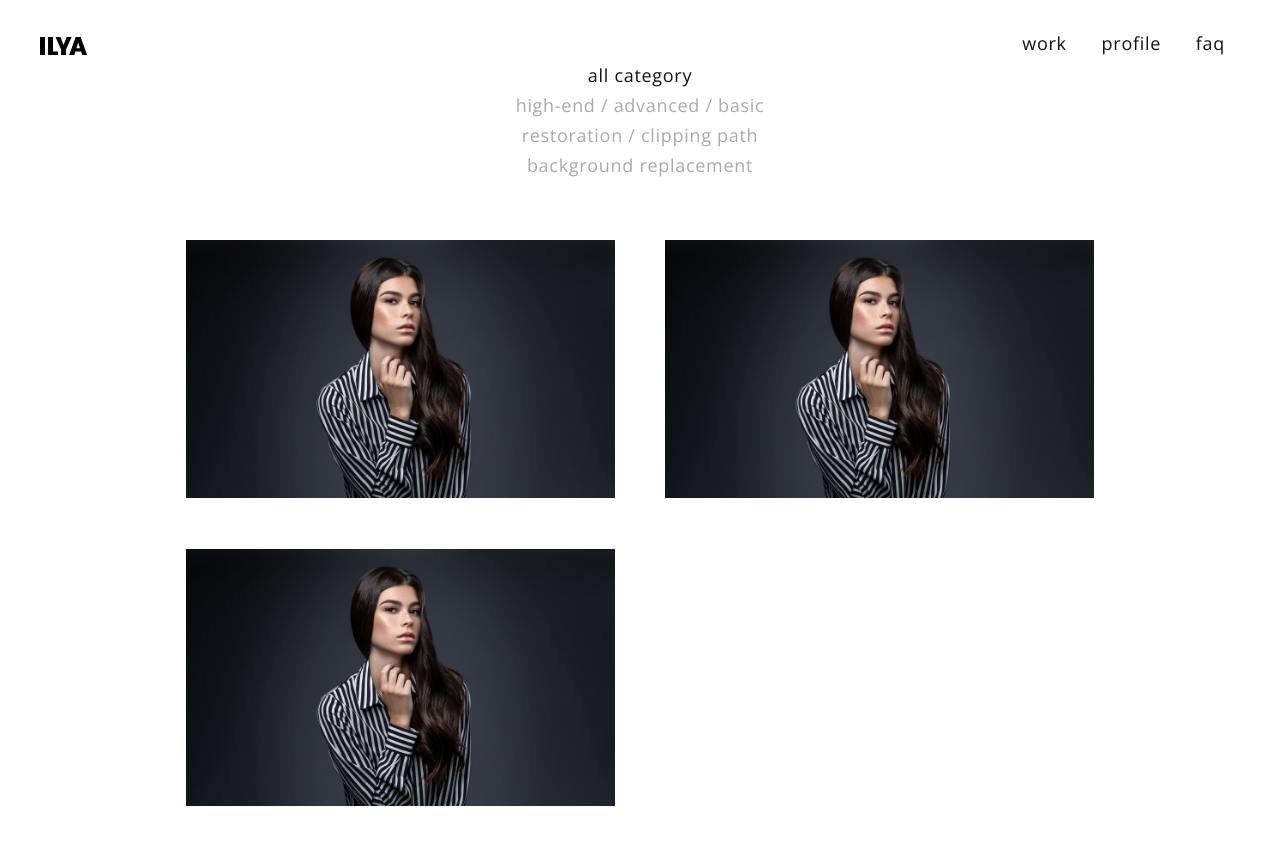
After one commit to nekita6/eshkereee, a PHP site: page /ilya/work.html in a window 1280 px wide. The commit adds this page. Run offline with PHP 8.4, Linux system fonts and the light colour scheme.

Commit message:
gfuishgyushgyudhsyufyushfshfuisa

```diff
--- a/ilya/css/main.css
+++ b/ilya/css/main.css
@@ -3,7 +3,6 @@
 }
 
 body {
-	background-color: #fff;
 	font-family: 'Open Sans', arial, sans-serif;
 	letter-spacing: .7px;
 }
@@ -55,16 +54,6 @@ header {
 	background-color: transparent;
 }
 
-::-moz-selection {
-  color: #ffffdd;
-  background: #000;
-}
-
-::selection {
-  color: #ffffdd;
-  background: #000;
-}
-
 #logo {
 	height: 21px;
 }
@@ -139,6 +156,56 @@ header.absolute a {
 
 .right-float h3 {
 	margin-top: 100px;
+}
+
+#category-box {
+	width: 300px;
+	text-align: center;
+	margin: auto;
+	padding-bottom: 60px;
+	background: transparent;
+}
+
+#category-box a.active {
+	color: #111117;
+}
+
+#category-box a {
+	line-height: 30px;
+	color: #aaaaae;
+}
+
+.work-list {
+	display: flex;
+	justify-content: space-between;
+	flex-wrap: wrap;
+	margin: auto;
+	width: 71vw;
+}
+
+.work-list a:hover {
+	opacity: 1;
+}
+
+.work-preview {
+	position: relative;
+	width: calc(50% - 25px);
+	margin-bottom: 46px;
+}
+
+.work-preview figcaption {
+	display: none;
+}
+
+.work-preview img {
+	width: 100%;
+	transition-property: transform;
+	transition: 500ms;
+	transition-timing-function: cubic-bezier(.21,.77,1,.77);*/
+}
+
+.work-preview:hover img {
+	transform: scale(.96);
 }
 
 @media (max-width: 1280px) {
--- /dev/null
+++ b/ilya/js/menu.js
@@ -0,0 +1,6 @@
+window.onload = function() {
+	document.querySelector('#toggle-nav').onclick = function() {
+		document.querySelector('#toggle-nav').classList.toggle('toggle-nav-open');
+		document.querySelector('nav').classList.toggle('open');
+	}
+}
--- /dev/null
+++ b/ilya/work.html
@@ -0,0 +1,65 @@
+<!DOCTYPE html>
+<html lang="en">
+<head>
+	<meta charset="UTF-8">
+	<meta name="viewport" content="width=device-width, initial-scale=1.0">
+	<link rel="stylesheet" type="text/css" href="css/main.css">
+	<link href="https://fonts.googleapis.com/css?family=Open+Sans:300,400" rel="stylesheet">
+	<script src="js/menu.js"></script>
+	<title>Work. Retoucher Ilya</title>
+	<link rel="shortcut icon" href="/img/favicon.png" type="image/png">
+</head>
+<header>
+	<a href="/">
+		<svg xmlns="http://www.w3.org/2000/svg" viewBox="0 0 733.41 279.84" id="logo">
+		<path d="m656 279.74h77.4l-19.32-53.35-12-33-69.91-193.29h-77.47l-70.26 193.26-12 33-19.44 53.38h80l16.7-53.34h89.08zm-34.57-106.74h-55l27-86.47z"/>
+		<polygon points="491.74 0.2 414.34 0.2 366.56 125.22 318.76 0.2 241.38 0.2 327.8 193.24 327.8 279.84 405.2 279.84 405.2 193.49"/>
+		<polygon points="202.62 226.4 202.62 0.2 125.23 0.2 125.23 202.45 125.23 279.84 202.62 279.84 280.02 279.84 280.02 226.4"/>
+		<rect width="77.39" height="279.84"/>
+		</svg>
+	</a>
+	<div id="toggle-nav"></div>
+	<nav>
+		<a href="work.php">work</a>
+		<a href="profile.html">profile</a>
+		<a href="faq.html">faq</a>
+	</nav>
+</header>
+<div id="category-box">
+	<a href="all_category.php" class="active">all category<br></a>
+	<a href="high-end.php">high-end / </a>
+	<a href="advanced.php">advanced / </a>
+	<a href="basic.php">basic<br></a>
+	<a href="restoration.php">restoration / </a>
+	<a href="clipping_path.php">clipping path<br></a>
+	<a href="background_replacement.php">background replacement</a>
+</div>
+<section class="work-list">
+	<a href="#" class="work-preview">
+		<figure>
+			<img src="img/work1.jpg" alt="work1">
+			<figcaption>Retouch by Illa Ignatchenko<br>Photographer Lexa Selezniov</figcaption>
+		</figure>
+	</a>
+	<a href="#" class="work-preview">
+		<figure>
+			<img src="img/work1.jpg" alt="work1">
+			<figcaption>Retouch by Illa Ignatchenko<br>Photographer Lexa Selezniov</figcaption>
+		</figure>
+	</a>
+	<a href="#" class="work-preview">
+		<figure>
+			<img src="img/work1.jpg" alt="work1">
+			<figcaption>Retouch by Illa Ignatchenko<br>Photographer Lexa Selezniov</figcaption>
+		</figure>
+	</a>
+</section>
+<!-- <?php
+
+ini_set('error_reporting', E_ALL);
+ini_set('display_errors', 1);
+ini_set('display_startup_errors', 1);
+
+error_reporting(E_ALL);
+
+?> -->
```
Also changed, not shown: other parts of ilya/css/main.css (+49 -4 lines), ilya/index.html (+45 -4 lines), ilya/js/main.js (+2 -8 lines), ilya/img/favicon.png (added), ilya/img/logo.svg, ilya/img/work1.jpg (added).
